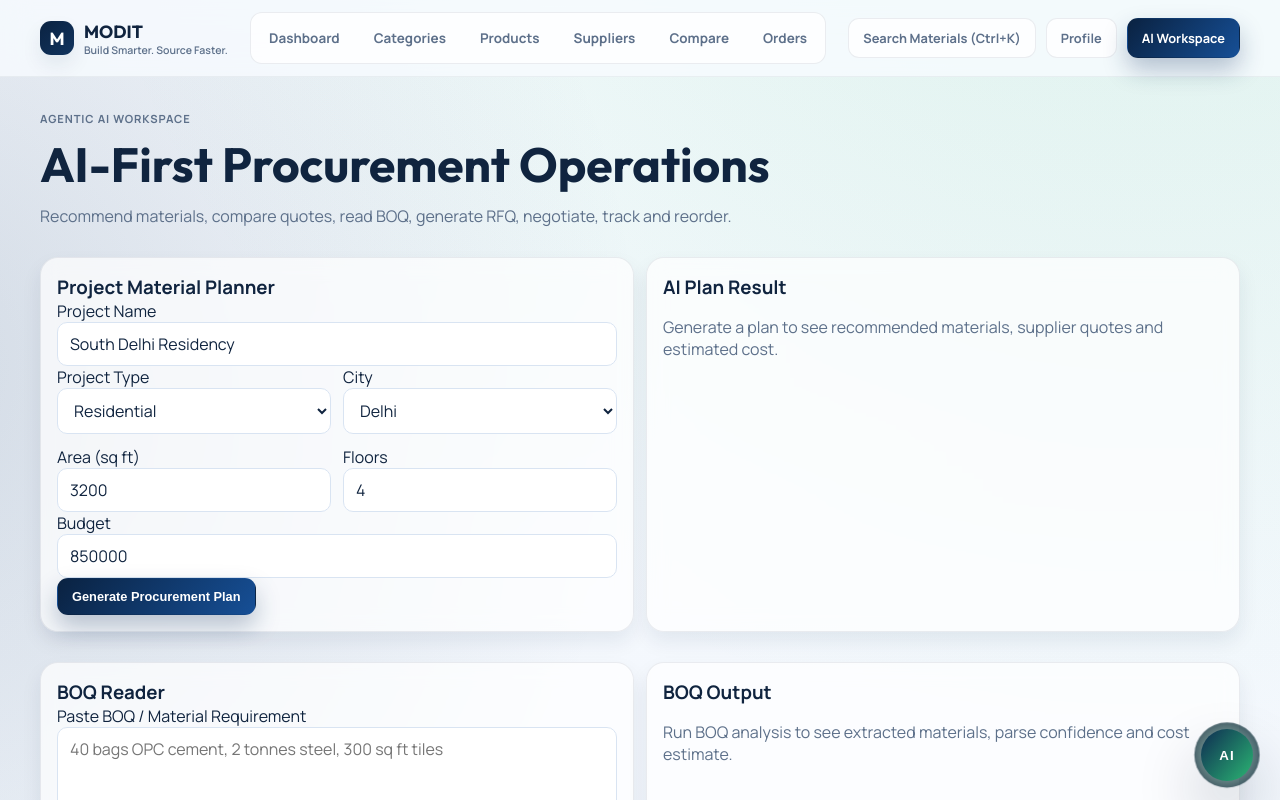
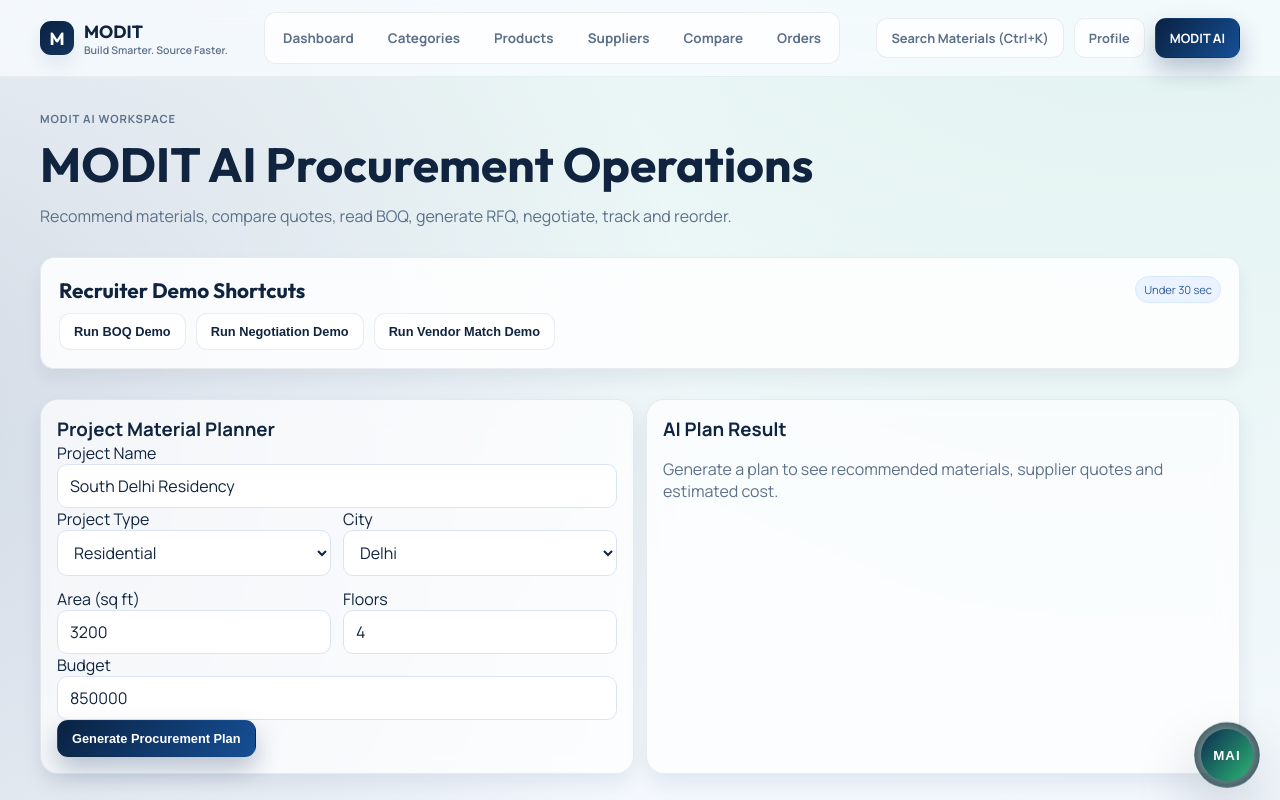
Before and after one commit to manishxhr/Modit--Building-material-app, a Next.js app: page /ai in a window 1280 px wide. Shown: the top 800 px of the page. Built offline with nearby package versions, Linux system fonts and the light colour scheme.

Commit message:
Rebrand to MODIT AI and add one-click AI demos

```diff
--- a/app/ai/page.jsx
+++ b/app/ai/page.jsx
@@ -41,23 +41,63 @@ export default function AIPage() {
   const [matchMaxLeadTime, setMatchMaxLeadTime] = useState('36');
   const [matchQuality, setMatchQuality] = useState('A');
 
+  async function createPlan(payload) {
+    const response = await fetch('/api/workflow/plan', {
+      method: 'POST',
+      headers: { 'Content-Type': 'application/json' },
+      body: JSON.stringify(payload)
+    });
+    const data = await response.json();
+    setRun(data);
+    if (data?.rfq?.quotes?.[0]) {
+      setNegSupplierId(String(data.rfq.quotes[0].supplierId));
+      setNegTargetPrice(String(data.rfq.quotes[0].quote));
+    }
+    return data;
+  }
+
+  async function runBoqText(text) {
+    setBoqLoading(true);
+    setBoqError('');
+    try {
+      const response = await fetch('/api/workflow/boq', {
+        method: 'POST',
+        headers: { 'Content-Type': 'application/json' },
+        body: JSON.stringify({ text })
+      });
+      const data = await response.json();
+      if (!response.ok) {
+        setBoq(null);
+        setBoqError(data.error || 'Could not process BOQ.');
+        return;
+      }
+      setBoq(data);
+    } finally {
+      setBoqLoading(false);
+    }
+  }
+
+  async function runVendorMatchPayload(payload) {
+    setMatchLoading(true);
+    try {
+      const response = await fetch('/api/vendors/match', {
+        method: 'POST',
+        headers: { 'Content-Type': 'application/json' },
+        body: JSON.stringify(payload)
+      });
+      setMatchResult(await response.json());
+    } finally {
+      setMatchLoading(false);
+    }
+  }
+
   async function submitRun(event) {
     event.preventDefault();
     setLoading(true);
     setNegResult(null);
     const payload = Object.fromEntries(new FormData(event.currentTarget));
     try {
-      const response = await fetch('/api/workflow/plan', {
-        method: 'POST',
-        headers: { 'Content-Type': 'application/json' },
-        body: JSON.stringify(payload)
-      });
-      const data = await response.json();
-      setRun(data);
-      if (data?.rfq?.quotes?.[0]) {
-        setNegSupplierId(String(data.rfq.quotes[0].supplierId));
-        setNegTargetPrice(String(data.rfq.quotes[0].quote));
-      }
+      await createPlan(payload);
     } finally {
       setLoading(false);
     }
@@ -73,24 +113,7 @@ export default function AIPage() {
 
   async function readBoq(event) {
     event.preventDefault();
-    setBoqLoading(true);
-    setBoqError('');
-    try {
-      const response = await fetch('/api/workflow/boq', {
-        method: 'POST',
-        headers: { 'Content-Type': 'application/json' },
-        body: JSON.stringify({ text: boqText })
-      });
-      const data = await response.json();
-      if (!response.ok) {
-        setBoq(null);
-        setBoqError(data.error || 'Could not process BOQ.');
-        return;
-      }
-      setBoq(data);
-    } finally {
-      setBoqLoading(false);
-    }
+    await runBoqText(boqText);
   }
 
   async function runVoice(event) {
@@ -126,22 +149,74 @@ export default function AIPage() {
 
   async function runVendorMatch(event) {
     event.preventDefault();
-    setMatchLoading(true);
+    await runVendorMatchPayload({
+      city: matchCity,
+      category: matchCategory,
+      maxLeadTime: Number(matchMaxLeadTime),
+      quality: matchQuality
+    });
+  }
+
+  async function runBoqDemo() {
+    const demoText = [
+      '65 bags OPC cement',
+      '3 tonnes TMT steel',
+      '1 truck m-sand',
+      '280 sq ft vitrified tiles'
+    ].join('\n');
+    setBoqText(demoText);
+    setBoqFileName('Demo BOQ Scenario');
+    await runBoqText(demoText);
+  }
+
+  async function runNegotiationDemo() {
+    setNegResult(null);
+    let localRun = run;
+    if (!localRun?.rfq?.id) {
+      const demoPayload = {
+        project: 'Demo Tower Phase 1',
+        projectType: 'commercial',
+        city: 'Noida',
+        areaSqft: 5400,
+        floors: 6,
+        budget: 1400000
+      };
+      localRun = await createPlan(demoPayload);
+    }
+    const firstQuote = localRun?.rfq?.quotes?.[0];
+    if (!firstQuote) return;
+    const target = Math.round(firstQuote.quote * 0.93);
+    setNegSupplierId(String(firstQuote.supplierId));
+    setNegTargetPrice(String(target));
+    setNegLoading(true);
     try {
-      const response = await fetch('/api/vendors/match', {
+      const response = await fetch('/api/workflow/negotiate', {
         method: 'POST',
         headers: { 'Content-Type': 'application/json' },
         body: JSON.stringify({
-          city: matchCity,
-          category: matchCategory,
-          maxLeadTime: Number(matchMaxLeadTime),
-          quality: matchQuality
+          rfqId: localRun.rfq.id,
+          supplierId: firstQuote.supplierId,
+          targetPrice: target
         })
       });
-      setMatchResult(await response.json());
+      setNegResult(await response.json());
     } finally {
-      setMatchLoading(false);
+      setNegLoading(false);
     }
+  }
+
+  async function runVendorMatchDemo() {
+    const payload = {
+      city: 'Noida',
+      category: 'Cement',
+      maxLeadTime: 36,
+      quality: 'A'
+    };
+    setMatchCity(payload.city);
+    setMatchCategory(payload.category);
+    setMatchMaxLeadTime(String(payload.maxLeadTime));
+    setMatchQuality(payload.quality);
+    await runVendorMatchPayload(payload);
   }
 
   const boqScore = scoreBoqText(boqText);
@@ -150,9 +225,23 @@ export default function AIPage() {
     <>
       <Nav />
       <main className="page">
-        <p className="eyebrow">Agentic AI Workspace</p>
-        <h1 className="headline" style={{ fontSize: 'clamp(1.9rem, 4vw, 3rem)' }}>AI-First Procurement Operations</h1>
+        <p className="eyebrow">MODIT AI Workspace</p>
+        <h1 className="headline" style={{ fontSize: 'clamp(1.9rem, 4vw, 3rem)' }}>MODIT AI Procurement Operations</h1>
         <p className="muted">Recommend materials, compare quotes, read BOQ, generate RFQ, negotiate, track and reorder.</p>
+
+        <section className="section">
+          <article className="info-card">
+            <div className="section-header" style={{ marginBottom: '10px' }}>
+              <h2>Recruiter Demo Shortcuts</h2>
+              <span className="badge">Under 30 sec</span>
+            </div>
+            <div className="action-row" style={{ marginTop: 0 }}>
+              <button type="button" className="button" onClick={runBoqDemo}>Run BOQ Demo</button>
+              <button type="button" className="button" onClick={runNegotiationDemo}>Run Negotiation Demo</button>
+              <button type="button" className="button" onClick={runVendorMatchDemo}>Run Vendor Match Demo</button>
+            </div>
+          </article>
+        </section>
 
         <section className="section grid-2">
           <form className="glass-card" style={{ padding: '16px' }} onSubmit={submitRun}>
@@ -203,6 +292,9 @@ export default function AIPage() {
             <div className="timeline" style={{ marginBottom: '10px' }}>
               <div className="timeline-step"><b>Input confidence</b><span>{boqScore.level} ({boqScore.score}%)</span></div>
               <div className="timeline-step"><b>Detected BOQ lines</b><span>{boqScore.lines}</span></div>
+            </div>
+            <div className="action-row" style={{ marginTop: 0, marginBottom: '10px' }}>
+              <button type="button" className="button" onClick={runBoqDemo}>Load and Run Sample BOQ</button>
             </div>
             <button className="button primary" type="submit">{boqLoading ? 'Analyzing...' : 'Analyze BOQ'}</button>
           </form>
@@ -256,6 +348,9 @@ export default function AIPage() {
                   <input type="number" value={negTargetPrice} onChange={(event) => setNegTargetPrice(event.target.value)} min="1" required />
                 </div>
                 <button className="button primary" type="submit">{negLoading ? 'Negotiating...' : 'Run Negotiation'}</button>
+                <div className="action-row" style={{ marginTop: '10px' }}>
+                  <button type="button" className="button" onClick={runNegotiationDemo}>Run One-Click Demo Negotiation</button>
+                </div>
               </>
             )}
           </form>
@@ -309,6 +404,9 @@ export default function AIPage() {
               </div>
             </div>
             <button className="button primary" type="submit">{matchLoading ? 'Scoring vendors...' : 'Find Best Vendors'}</button>
+            <div className="action-row" style={{ marginTop: '10px' }}>
+              <button type="button" className="button" onClick={runVendorMatchDemo}>Run One-Click Vendor Match Demo</button>
+            </div>
           </form>
 
           <div className="glass-card" style={{ padding: '16px' }}>
@@ -338,7 +436,7 @@ export default function AIPage() {
 
         <section className="section grid-2">
           <form className="glass-card" style={{ padding: '16px' }} onSubmit={runVoice}>
-            <h3>Voice and Command AI</h3>
+            <h3>Voice and Command MODIT AI</h3>
             <div className="form-field"><label>Command</label><input value={voice} onChange={(event) => setVoice(event.target.value)} /></div>
             <button className="button primary" type="submit">Run Command</button>
           </form>
--- a/app/components/AIAssistant.jsx
+++ b/app/components/AIAssistant.jsx
@@ -71,23 +71,23 @@ export default function AIAssistant() {
       <button
         type="button"
         className="ai-fab"
-        aria-label="Open MODIT AI workspace"
+        aria-label="Open MODIT AI"
         onClick={() => setOpen((state) => !state)}
       >
         <span className="ai-fab-glow" />
-        <span className="ai-fab-core">AI</span>
+        <span className="ai-fab-core">MAI</span>
       </button>
 
       <aside className={'ai-panel' + (open ? ' ai-panel-open' : '')} aria-hidden={!open}>
         <header className="ai-panel-header">
           <div>
-            <p>Agentic AI Workspace</p>
-            <h3>MODIT Copilot</h3>
+            <p>MODIT AI Workspace</p>
+            <h3>MODIT AI Copilot</h3>
           </div>
           <button type="button" className="ai-close" onClick={() => setOpen(false)}>Close</button>
         </header>
 
-        <div className="ai-tabs" role="tablist" aria-label="AI modes">
+        <div className="ai-tabs" role="tablist" aria-label="MODIT AI modes">
           {workspaces.map((item) => (
             <button
               key={item.key}
@@ -122,7 +122,7 @@ export default function AIAssistant() {
         </section>
 
         <footer className="ai-panel-footer">
-          <Link href="/ai" onClick={() => setOpen(false)}>Open Full AI Workspace</Link>
+          <Link href="/ai" onClick={() => setOpen(false)}>Open Full MODIT AI Workspace</Link>
           <Link href="/rfq" onClick={() => setOpen(false)}>Generate RFQ</Link>
         </footer>
       </aside>
--- a/app/components/CommandPalette.jsx
+++ b/app/components/CommandPalette.jsx
@@ -12,9 +12,9 @@ const commands = [
   { id: 'rfq', label: 'Generate RFQ', href: '/rfq', section: 'Procurement' },
   { id: 'orders', label: 'Track Orders', href: '/orders', section: 'Operations' },
   { id: 'vendors', label: 'Supplier Map', href: '/vendors', section: 'Operations' },
-  { id: 'ai', label: 'Open AI Workspace', href: '/ai', section: 'AI' },
-  { id: 'ai-drawer-planner', label: 'Open Floating AI Planner', section: 'AI', action: { type: 'ai-drawer', mode: 'planner', query: 'Generate procurement plan for Delhi commercial project' } },
-  { id: 'ai-drawer-quotes', label: 'Open Floating Quote Analyst', section: 'AI', action: { type: 'ai-drawer', mode: 'quotes', query: 'Compare top 3 cement suppliers in Noida' } },
+  { id: 'ai', label: 'Open MODIT AI Workspace', href: '/ai', section: 'MODIT AI' },
+  { id: 'ai-drawer-planner', label: 'Open Floating MODIT AI Planner', section: 'MODIT AI', action: { type: 'ai-drawer', mode: 'planner', query: 'Generate procurement plan for Delhi commercial project' } },
+  { id: 'ai-drawer-quotes', label: 'Open Floating Quote Analyst', section: 'MODIT AI', action: { type: 'ai-drawer', mode: 'quotes', query: 'Compare top 3 cement suppliers in Noida' } },
   { id: 'shortcut-rfq', label: 'RFQ Shortcut: Launch with BOQ intent', href: '/rfq', section: 'Procurement', action: { type: 'toast', message: 'RFQ shortcut loaded. Paste BOQ and generate quotes.' } },
   { id: 'suppliers', label: 'Supplier Onboarding', href: '/suppliers', section: 'Supplier OS' },
   { id: 'admin', label: 'Admin Dashboard', href: '/admin', section: 'Admin' }
--- a/app/components/Nav.jsx
+++ b/app/components/Nav.jsx
@@ -7,7 +7,7 @@ const tabs = [
   { href: '/', label: 'Home', icon: '⌂' },
   { href: '/dashboard', label: 'Dashboard', icon: '◫' },
   { href: '/catalog', label: 'Materials', icon: '▦' },
-  { href: '/ai', label: 'AI', icon: '✦' },
+  { href: '/ai', label: 'MODIT AI', icon: '✦' },
   { href: '/orders', label: 'Orders', icon: '▤' },
 ];
 
@@ -55,7 +55,7 @@ function getMobileActions(pathname) {
   }
 
   return [
-    { href: '/ai', label: 'Start AI Run', primary: true },
+    { href: '/ai', label: 'Start MODIT AI', primary: true },
     { href: '/dashboard', label: 'Open Dashboard' }
   ];
 }
@@ -84,7 +84,7 @@ export default function Nav(){
         <div className="nav-right">
           <Link className="search-trigger" href="/catalog" aria-label="Open global search">Search Materials (Ctrl+K)</Link>
           <Link className="search-trigger" href="/profile" aria-label="Open profile">Profile</Link>
-          <Link className="cta" href="/ai">AI Workspace</Link>
+          <Link className="cta" href="/ai">MODIT AI</Link>
         </div>
       </nav>
     </header>
--- a/app/dashboard/page.jsx
+++ b/app/dashboard/page.jsx
@@ -87,7 +87,7 @@ export default function DashboardPage() {
                       <span className="badge">{rfq.status}</span>
                     </article>
                   ))}
-                  {data.rfqs.length === 0 && <article className="info-card">No RFQs yet. Use AI workspace to generate one.</article>}
+                  {data.rfqs.length === 0 && <article className="info-card">No RFQs yet. Use MODIT AI workspace to generate one.</article>}
                 </div>
               </div>
             </section>
--- a/app/globals.css
+++ b/app/globals.css
@@ -988,7 +988,7 @@ th {
   .grid-4, .kpi-strip { grid-template-columns: 1fr; }
 
   .ai-fab {
-    bottom: calc(14px + env(safe-area-inset-bottom));
+    bottom: calc(132px + env(safe-area-inset-bottom));
     right: 14px;
     width: 56px;
     height: 56px;
@@ -998,7 +998,7 @@ th {
     right: 10px;
     left: 10px;
     width: auto;
-    bottom: calc(192px + env(safe-area-inset-bottom));
+    bottom: calc(228px + env(safe-area-inset-bottom));
   }
 
   .zone-map {
--- a/app/orders/page.jsx
+++ b/app/orders/page.jsx
@@ -65,7 +65,7 @@ export default function OrdersPage() {
                 )}
               </article>
             ))}
-            {orders.length === 0 && <article className="info-card">No orders yet. Generate one through RFQ or AI workspace.</article>}
+            {orders.length === 0 && <article className="info-card">No orders yet. Generate one through RFQ or MODIT AI workspace.</article>}
           </div>
         </section>
       </main>
--- a/app/rfq/page.jsx
+++ b/app/rfq/page.jsx
@@ -49,7 +49,7 @@ export default function RFQPage() {
 
           <div className="glass-card" style={{ padding: '16px' }}>
             <h3>Quote Output</h3>
-            {!result && <p className="muted">Create an RFQ to see supplier offers, AI recommendation and acceptance workflow.</p>}
+            {!result && <p className="muted">Create an RFQ to see supplier offers, MODIT AI recommendation and acceptance workflow.</p>}
             {result && (
               <>
                 <p className="muted">{result.rfq.id} - {result.summary}</p>
```
Also changed, not shown: app/page.jsx (+6 -6 lines).
